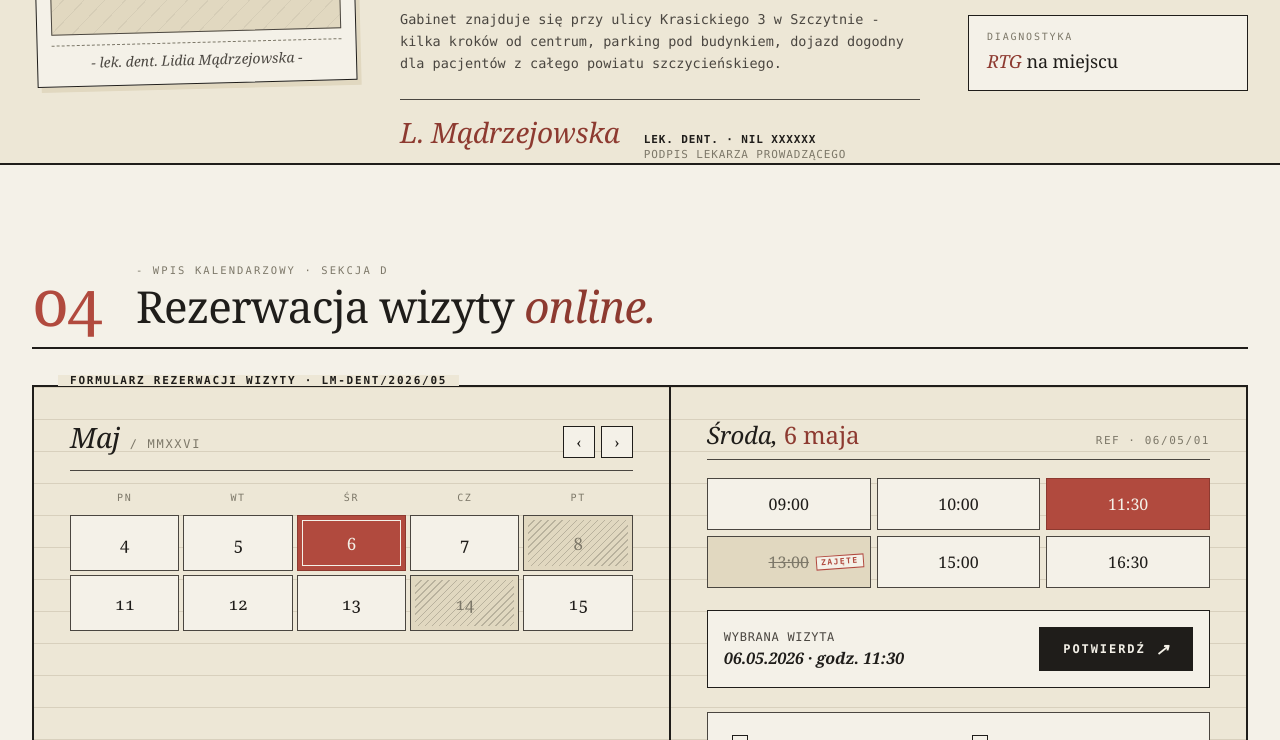
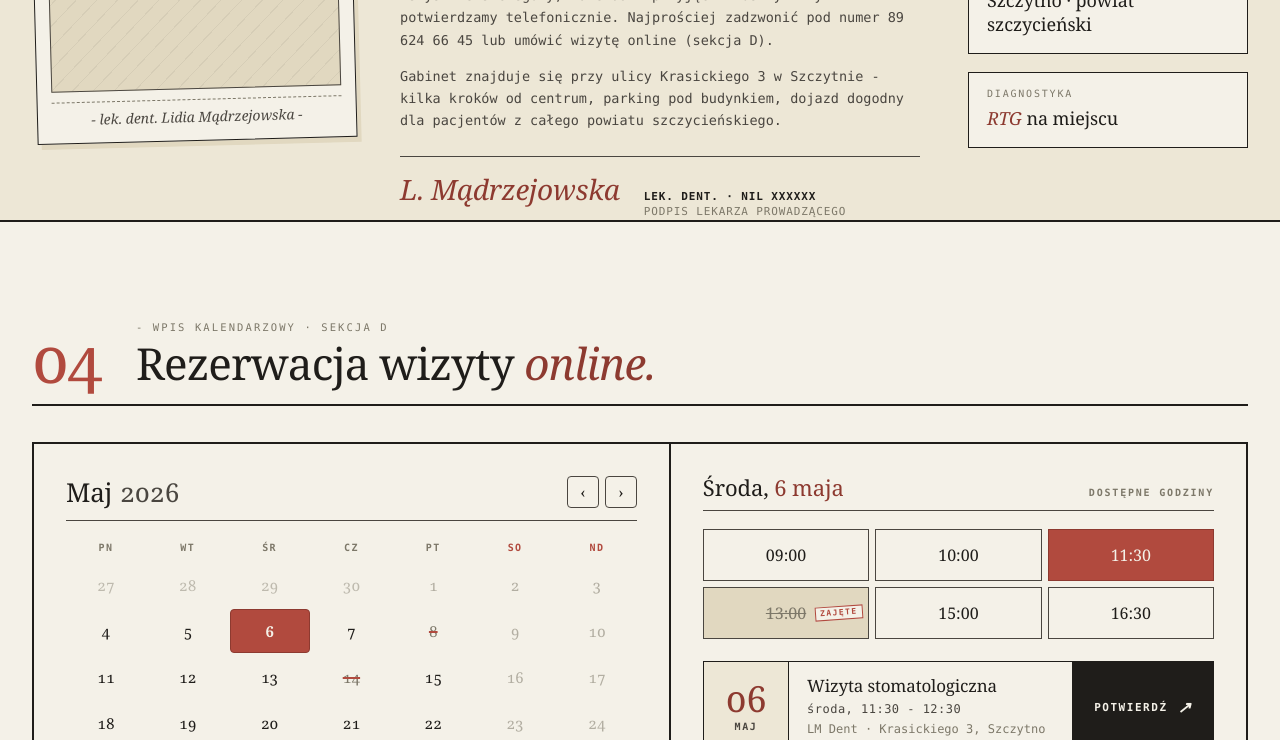
Before and after one commit to 1nto5/szczytno-previews, a plain HTML site: page lm-dent-madrzejowska/index.html in a window 1280 px wide. Shown: the part 2060-2800 px from the top of the page. Drawn offline with Linux system fonts and the light colour scheme.

Commit message:
Add previews: lm-dent-madrzejowska

```diff
--- a/lm-dent-madrzejowska/index.html
+++ b/lm-dent-madrzejowska/index.html
@@ -232,15 +232,15 @@
 .margin-note.left::before { content: "↙"; }
 
 .karta .annotation-1 {
-  position: absolute;
-  top: 8px; right: -120px;
-  font: italic 400 15px/1.3 var(--serif);
+  display: inline-block;
+  margin: 14px 0 0;
+  font: italic 400 15px/1.4 var(--serif);
   color: var(--rubber);
-  width: 180px;
-  transform: rotate(-3deg);
-  pointer-events: none;
+  max-width: 42ch;
+  transform: rotate(-0.6deg);
+  transform-origin: left top;
 }
-.karta .annotation-1::before { content: "← "; font-style: normal; }
+.karta .annotation-1::before { content: "↘ "; font-style: normal; }
 
 .intake-form {
   margin-top: 48px;
@@ -613,83 +613,79 @@
 
 .appt-form {
   border: 2px solid var(--ink);
-  background: var(--page-2);
+  background: var(--page);
   position: relative;
   display: grid;
   grid-template-columns: 1.1fr 1fr;
-  background-image:
-    linear-gradient(to bottom, var(--grid-soft) 1px, transparent 1px);
-  background-size: 100% 32px;
-  background-position: 0 0;
 }
-.appt-form::before {
-  content: "FORMULARZ REZERWACJI WIZYTY · LM-DENT/2026/05";
-  position: absolute; top: -12px; left: 24px;
-  background: var(--page-2);
-  padding: 0 12px;
-  font: 600 11px/1 var(--mono);
-  letter-spacing: 0.16em;
-  color: var(--ink);
-}
-.appt-form .pane { padding: 36px; }
+.appt-form .pane { padding: 32px; }
 .appt-form .pane + .pane { border-left: 2px solid var(--ink); }
 
 .appt-cal-head {
-  display: flex; align-items: baseline; justify-content: space-between;
+  display: flex; align-items: center; justify-content: space-between;
   padding-bottom: 12px;
   border-bottom: 1px solid var(--ink-2);
   margin-bottom: 16px;
 }
-.appt-cal-head .month { font: italic 500 28px/1 var(--serif); letter-spacing: -0.01em; }
-.appt-cal-head .year { font: 500 12px/1 var(--mono); color: var(--ink-3); margin-left: 10px; letter-spacing: 0.14em; }
+.appt-cal-head .title { display: flex; align-items: baseline; gap: 8px; }
+.appt-cal-head .month { font: 500 26px/1 var(--serif); letter-spacing: -0.01em; color: var(--ink); }
+.appt-cal-head .year { font: 500 26px/1 var(--serif); letter-spacing: -0.01em; color: var(--ink-2); font-feature-settings: "onum" 1; }
 .appt-cal-head .nav { display: flex; gap: 6px; }
 .appt-cal-head .nav button {
   width: 32px; height: 32px;
-  border: 1.5px solid var(--ink);
+  border: 1px solid var(--ink-2);
   background: var(--page);
   font: 500 16px/1 var(--serif); color: var(--ink);
   display: grid; place-items: center;
   transition: all .15s;
+  border-radius: 4px;
 }
-.appt-cal-head .nav button:hover { background: var(--ink); color: var(--page); }
+.appt-cal-head .nav button:hover { background: var(--ink); color: var(--page); border-color: var(--ink); }
 
-.appt-week, .appt-days { display: grid; grid-template-columns: repeat(5, 1fr); gap: 4px; }
-.appt-week { margin-bottom: 6px; }
-.appt-week span { text-align: center; font: 500 10px/1 var(--mono); letter-spacing: 0.16em; text-transform: uppercase; color: var(--ink-3); padding: 6px 0; }
+.appt-week, .appt-days { display: grid; grid-template-columns: repeat(7, 1fr); gap: 2px; }
+.appt-week { margin-bottom: 4px; }
+.appt-week span { text-align: center; font: 600 10px/1 var(--mono); letter-spacing: 0.14em; text-transform: uppercase; color: var(--ink-3); padding: 6px 0; }
+.appt-week span.we { color: var(--rubber); }
 .appt-days button {
-  height: 56px;
-  border: 1px solid var(--ink-2);
-  background: var(--page);
-  font: 500 17px/1 var(--serif);
+  height: 44px;
+  border: 1px solid transparent;
+  background: transparent;
+  font: 500 15px/1 var(--serif);
   color: var(--ink);
   font-variant-numeric: tabular-nums;
   font-feature-settings: "onum" 1;
   transition: all .14s;
   position: relative;
+  border-radius: 4px;
 }
-.appt-days button:hover { background: var(--highlight); border-color: var(--ink); }
+.appt-days button:hover:not(:disabled) { background: var(--highlight); border-color: var(--ink); }
 .appt-days button.picked {
   background: var(--rubber); color: var(--page); border-color: var(--rubber-2);
+  font-weight: 600;
 }
-.appt-days button.picked::before {
-  content: "";
-  position: absolute; inset: 4px;
-  border: 1px solid var(--page);
-  pointer-events: none;
+.appt-days button.picked:hover { background: var(--rubber); }
+.appt-days button.muted {
+  color: var(--ink-3);
+  opacity: 0.45;
+  cursor: default;
 }
+.appt-days button.muted:hover { background: transparent; border-color: transparent; }
+.appt-days button.closed {
+  color: var(--ink-3);
+  background: transparent;
+  cursor: not-allowed;
+  opacity: 0.55;
+}
+.appt-days button.closed:hover { background: transparent; border-color: transparent; }
 .appt-days button.full {
-  background: var(--page-3);
   color: var(--ink-3);
   cursor: not-allowed;
-  position: relative;
+  text-decoration: line-through;
+  text-decoration-color: var(--rubber);
+  text-decoration-thickness: 1.5px;
 }
-.appt-days button.full::after {
-  content: "";
-  position: absolute; inset: 4px;
-  background: repeating-linear-gradient(135deg, transparent 0 4px, var(--ink-3) 4px 5px);
-  opacity: 0.4;
-}
-.appt-days button.full:hover { background: var(--page-3); }
+.appt-days button.full:hover { background: transparent; border-color: transparent; }
+.appt-days button.today { border-color: var(--ink); }
 
 .appt-slots-head {
   display: flex; justify-content: space-between; align-items: baseline;
@@ -697,9 +693,9 @@
   border-bottom: 1px solid var(--ink-2);
   margin-bottom: 18px;
 }
-.appt-slots-head .day { font: italic 500 24px/1 var(--serif); letter-spacing: -0.005em; }
-.appt-slots-head .day b { font-style: normal; font-weight: 500; color: var(--rubber-2); }
-.appt-slots-head .ref-no { font: 500 11px/1 var(--mono); letter-spacing: 0.14em; color: var(--ink-3); }
+.appt-slots-head .day { font: 500 22px/1 var(--serif); letter-spacing: -0.005em; }
+.appt-slots-head .day b { font-weight: 500; color: var(--rubber-2); }
+.appt-slots-head .lbl { font: 600 10px/1 var(--mono); letter-spacing: 0.18em; text-transform: uppercase; color: var(--ink-3); }
 
 .appt-slots {
   display: grid; grid-template-columns: repeat(3, 1fr); gap: 6px;
@@ -743,23 +739,59 @@
 }
 
 .confirm-row {
+  margin-top: 22px;
   border: 1.5px solid var(--ink);
   background: var(--page);
-  padding: 16px;
   display: grid;
-  grid-template-columns: 1fr auto;
-  gap: 14px;
-  align-items: center;
+  grid-template-columns: auto 1fr auto;
+  gap: 0;
+  align-items: stretch;
 }
-.confirm-row .summary { font: 500 12px/1.4 var(--mono); letter-spacing: 0.06em; color: var(--ink-2); text-transform: uppercase; }
-.confirm-row .summary b { color: var(--ink); font-weight: 600; display: block; font-size: 16px; font-family: var(--serif); font-style: italic; letter-spacing: -0.01em; text-transform: none; margin-top: 2px; }
+.confirm-row .event-date {
+  display: flex; flex-direction: column; align-items: center; justify-content: center;
+  padding: 14px 22px;
+  border-right: 1.5px solid var(--ink);
+  background: var(--page-2);
+}
+.confirm-row .event-date .dnum {
+  font: 500 36px/0.95 var(--serif);
+  letter-spacing: -0.02em;
+  color: var(--rubber-2);
+  font-feature-settings: "onum" 1;
+}
+.confirm-row .event-date .dmonth {
+  font: 600 10px/1 var(--mono);
+  letter-spacing: 0.16em;
+  color: var(--ink-2);
+  margin-top: 6px;
+  text-transform: uppercase;
+}
+.confirm-row .event-info {
+  display: flex; flex-direction: column; justify-content: center; gap: 4px;
+  padding: 14px 18px;
+  min-width: 0;
+}
+.confirm-row .event-info .title {
+  font: 500 17px/1.2 var(--serif);
+  letter-spacing: -0.01em;
+  color: var(--ink);
+}
+.confirm-row .event-info .meta {
+  font: 500 12px/1.4 var(--mono);
+  letter-spacing: 0.04em;
+  color: var(--ink-2);
+}
+.confirm-row .event-info .loc {
+  font: 400 12px/1.4 var(--mono);
+  color: var(--ink-3);
+}
 .confirm-row .submit {
   background: var(--ink);
   color: var(--page);
   border: 0;
-  padding: 14px 24px;
-  font: 600 12px/1 var(--mono);
-  letter-spacing: 0.16em;
+  padding: 0 22px;
+  font: 600 11px/1 var(--mono);
+  letter-spacing: 0.14em;
   text-transform: uppercase;
   cursor: pointer;
   text-decoration: none;
@@ -768,29 +800,6 @@
 }
 .confirm-row .submit:hover { background: var(--rubber); }
 .confirm-row .submit .arrow { font-family: var(--serif); font-style: italic; font-size: 16px; text-transform: none; letter-spacing: 0; }
-
-.appt-features {
-  margin-top: 24px;
-  padding: 22px 24px;
-  background: var(--page);
-  border: 1px solid var(--ink-2);
-  display: grid; grid-template-columns: repeat(2, 1fr); gap: 14px 28px;
-}
-.appt-features .feat {
-  display: flex; gap: 12px; align-items: flex-start;
-  font: 400 13px/1.5 var(--mono);
-  color: var(--ink-2);
-}
-.appt-features .feat .sq {
-  flex-shrink: 0;
-  width: 16px; height: 16px;
-  border: 1.5px solid var(--ink);
-  display: grid; place-items: center;
-  font: 600 11px/1 var(--mono);
-  background: var(--page);
-}
-.appt-features .feat .sq::after { content: "✓"; color: var(--rubber); }
-.appt-features .feat b { color: var(--ink); font-weight: 600; font-family: var(--serif); font-style: italic; font-size: 15px; letter-spacing: -0.005em; }
 
 /* ─── KONTAKT ─── */
 .contact {
@@ -917,12 +926,10 @@
   .appt-form { grid-template-columns: 1fr; }
   .appt-form .pane { padding: 28px; }
   .appt-form .pane + .pane { border-left: 0; border-top: 2px solid var(--ink); }
-  .appt-features { grid-template-columns: 1fr; }
   .contact-grid { grid-template-columns: 1fr; }
   .contact-grid .crow { border-right: 0; border-bottom: 1px solid rgba(244,241,232,0.25); padding-left: 0 !important; padding-right: 0; }
   .contact-grid .stamp-cell { padding: 24px 0 0; }
   .chart-meta { display: none; }
-  .karta .annotation-1 { display: none; }
   footer.chart-footer .row { gap: 8px; }
   footer.chart-footer .doc { font-size: 10px; }
 }
@@ -965,16 +972,19 @@
   .booking .head { grid-template-columns: 44px 1fr; gap: 12px; }
   .booking .head .num { font-size: 38px; }
   .booking .head h2 { font-size: 26px; }
-  .appt-form { background-size: 100% 28px; }
-  .appt-form::before { font-size: 9.5px; letter-spacing: 0.12em; left: 14px; }
   .appt-form .pane { padding: 22px 18px; }
-  .appt-cal-head .month { font-size: 22px; }
-  .appt-week, .appt-days { gap: 3px; }
-  .appt-days button { height: 44px; font-size: 14px; }
+  .appt-cal-head .month, .appt-cal-head .year { font-size: 22px; }
+  .appt-week, .appt-days { gap: 2px; }
+  .appt-week span { font-size: 9px; padding: 4px 0; }
+  .appt-days button { height: 38px; font-size: 13px; }
   .appt-slots { grid-template-columns: repeat(2, 1fr); gap: 5px; }
   .appt-slots button { height: 44px; font-size: 14px; }
-  .confirm-row { grid-template-columns: 1fr; gap: 12px; }
-  .confirm-row .submit { justify-content: center; padding: 12px 16px; }
+  .confirm-row { grid-template-columns: auto 1fr; grid-template-rows: auto auto; }
+  .confirm-row .event-date { padding: 12px 18px; grid-column: 1; grid-row: 1; }
+  .confirm-row .event-date .dnum { font-size: 30px; }
+  .confirm-row .event-info { padding: 12px 16px; grid-column: 2; grid-row: 1; }
+  .confirm-row .event-info .title { font-size: 16px; }
+  .confirm-row .submit { grid-column: 1 / -1; grid-row: 2; padding: 14px; justify-content: center; border-top: 1.5px solid var(--ink); }
   .contact { padding: 40px 0 32px; }
   .contact .head { grid-template-columns: 44px 1fr; gap: 12px; }
   .contact .head .num { font-size: 38px; }
@@ -1242,35 +1252,60 @@
     <div class="appt-form">
       <div class="pane">
         <div class="appt-cal-head">
-          <div>
-            <span class="month">Maj</span><span class="year">/ MMXXVI</span>
+          <div class="title">
+            <span class="month">Maj</span><span class="year">2026</span>
           </div>
           <div class="nav">
-            <button type="button" aria-label="Poprzedni">‹</button>
-            <button type="button" aria-label="Następny">›</button>
+            <button type="button" aria-label="Poprzedni miesiąc">‹</button>
+            <button type="button" aria-label="Następny miesiąc">›</button>
           </div>
         </div>
         <div class="appt-week">
-          <span>Pn</span><span>Wt</span><span>Śr</span><span>Cz</span><span>Pt</span>
+          <span>Pn</span><span>Wt</span><span>Śr</span><span>Cz</span><span>Pt</span><span class="we">So</span><span class="we">Nd</span>
         </div>
         <div class="appt-days">
+          <button type="button" class="muted" disabled>27</button>
+          <button type="button" class="muted" disabled>28</button>
+          <button type="button" class="muted" disabled>29</button>
+          <button type="button" class="muted" disabled>30</button>
+          <button type="button" class="closed" disabled>1</button>
+          <button type="button" class="closed" disabled>2</button>
+          <button type="button" class="closed" disabled>3</button>
           <button type="button">4</button>
           <button type="button">5</button>
           <button type="button" class="picked" aria-current="date">6</button>
           <button type="button">7</button>
-          <button type="button" class="full" aria-disabled="true">8</button>
+          <button type="button" class="full" disabled>8</button>
+          <button type="button" class="closed" disabled>9</button>
+          <button type="button" class="closed" disabled>10</button>
           <button type="button">11</button>
           <button type="button">12</button>
           <button type="button">13</button>
-          <button type="button" class="full" aria-disabled="true">14</button>
+          <button type="button" class="full" disabled>14</button>
           <button type="button">15</button>
+          <button type="button" class="closed" disabled>16</button>
+          <button type="button" class="closed" disabled>17</button>
+          <button type="button">18</button>
+          <button type="button">19</button>
+          <button type="button">20</button>
+          <button type="button">21</button>
+          <button type="button">22</button>
+          <button type="button" class="closed" disabled>23</button>
+          <button type="button" class="closed" disabled>24</button>
+          <button type="button">25</button>
+          <button type="button">26</button>
+          <button type="button">27</button>
+          <button type="button">28</button>
+          <button type="button">29</button>
+          <button type="button" class="closed" disabled>30</button>
+          <button type="button" class="closed" disabled>31</button>
         </div>
       </div>
 
       <div class="pane">
         <div class="appt-slots-head">
           <span class="day">Środa, <b>6 maja</b></span>
-          <span class="ref-no">REF · 06/05/01</span>
+          <span class="lbl">Dostępne godziny</span>
         </div>
         <div class="appt-slots">
           <button type="button">09:00</button>
@@ -1281,19 +1316,18 @@
           <button type="button">16:30</button>
         </div>
         <div class="confirm-row">
-          <span class="summary">
-            Wybrana wizyta
-            <b>06.05.2026 · godz. 11:30</b>
-          </span>
+          <div class="event-date">
+            <span class="dnum">06</span>
+            <span class="dmonth">Maj</span>
+          </div>
+          <div class="event-info">
+            <span class="title">Wizyta stomatologiczna</span>
+            <span class="meta">środa, 11:30 - 12:30</span>
+            <span class="loc">LM Dent · Krasickiego 3, Szczytno</span>
+          </div>
           <a class="submit" href="tel:+48896246645">
             Potwierdź <span class="arrow">↗</span>
           </a>
-        </div>
-        <div class="appt-features">
-          <div class="feat"><span class="sq"></span><span><b>Synchronizacja kalendarza.</b><br>Google, iCloud, Outlook - od razu.</span></div>
-          <div class="feat"><span class="sq"></span><span><b>SMS i e-mail.</b><br>Potwierdzenia oraz przypomnienia.</span></div>
-          <div class="feat"><span class="sq"></span><span><b>ZnanyLekarz / Booksy.</b><br>Integracja bez dublowania.</span></div>
-          <div class="feat"><span class="sq"></span><span><b>Zgodność z RODO.</b><br>Dane zostają u Państwa.</span></div>
         </div>
       </div>
     </div>
@@ -1314,17 +1348,14 @@
       <div class="crow">
         <span class="k">- Telefon</span>
         <span class="v"><a href="tel:+48896246645">+48 89 624 66 45</a></span>
-        <span class="sub">PN-PT · GODZINY PRACY GABINETU</span>
       </div>
       <div class="crow">
         <span class="k">- Adres</span>
         <span class="v">ul. Krasickiego 3<br>12-100 Szczytno</span>
-        <span class="sub">POWIAT SZCZYCIEŃSKI · WARMIA-MAZURY</span>
       </div>
       <div class="crow">
         <span class="k">- Mapa</span>
         <span class="v"><a href="https://www.google.com/maps/search/?api=1&amp;query=LM+Dent+Krasickiego+3+Szczytno" target="_blank" rel="noopener">Otwórz w Mapach Google</a></span>
-        <span class="sub">PARKING POD BUDYNKIEM</span>
       </div>
       <div class="stamp-cell">
         <div class="stamp-circle">
```
